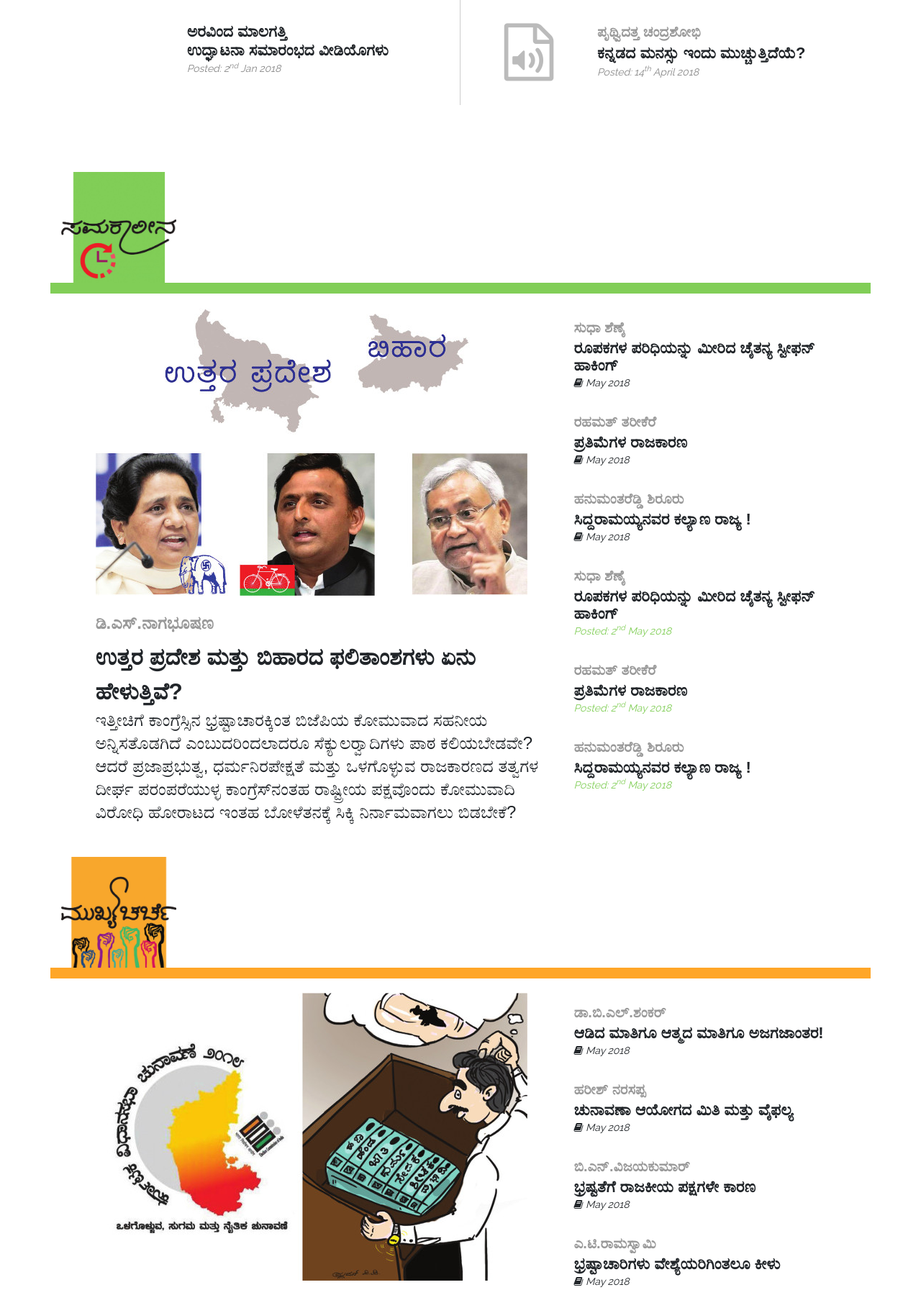
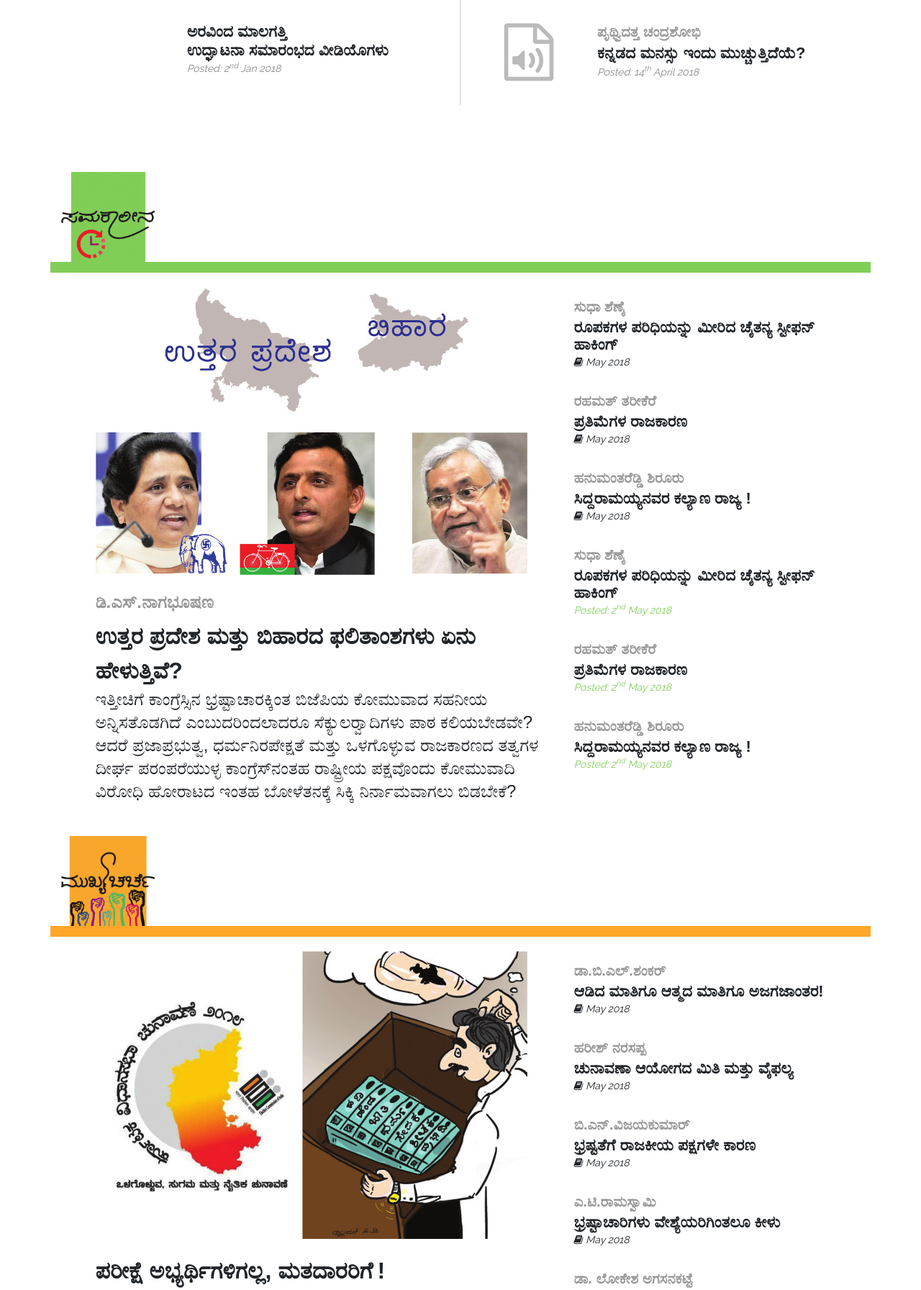
Before and after one commit to SrirangaDigital/samajamukhi, a PHP site: the page made by application/views/flat/1-ಮುಖಪುಟ/index.php in a window 1280 px wide. Shown: the part 1851-3644 px from the top of the page at 72% size. Run offline with PHP 8.4, Linux system fonts and the light colour scheme; the template is opened without the code that fills it, so the values that code supplies are empty; some libraries are stand-ins or nearby versions; grey boxes are pictures that could not be loaded.

Commit message:
Home page updates

```diff
--- a/application/views/flat/1-ಮುಖಪುಟ/index.php
+++ b/application/views/flat/1-ಮುಖಪುಟ/index.php
@@ -153,7 +153,7 @@
 <div class="container" id="samakalina">
 	<div class="row align-items-top justify-content-start samakalina kannada">
 		<div class="col-md-2">
-			<img class="img-fluid" src="<?=PUBLIC_URL?>images/samakalina.png" />
+			<img class="maxw-130 img-fluid" src="<?=PUBLIC_URL?>images/samakalina.png" />
 		</div>
 	</div>
 	<div class="row align-items-top justify-content-center article-list kannada">
@@ -212,7 +212,7 @@
 <div class="container" id="mukhyacharche">
 	<div class="row align-items-top justify-content-start mukhyacharche kannada">
 		<div class="col-md-2">
-			<img class="img-fluid" src="<?=PUBLIC_URL?>images/mukhyacharche.png" />
+			<img class="maxw-130 img-fluid" src="<?=PUBLIC_URL?>images/mukhyacharche.png" />
 		</div>
 	</div>
 	<div class="row align-items-top justify-content-center article-list kannada">
@@ -277,7 +277,7 @@
 <div class="container" id="jagadarivu">
 	<div class="row align-items-top justify-content-start jagadarivu kannada">
 		<div class="col-md-2">
-			<img class="img-fluid" src="<?=PUBLIC_URL?>images/jagadarivu.png" />
+			<img class="maxw-130 img-fluid" src="<?=PUBLIC_URL?>images/jagadarivu.png" />
 		</div>
 	</div>
 	<div class="row align-items-top justify-content-center article-list kannada">
@@ -331,7 +331,7 @@
 <div class="container" id="pustaka">
 	<div class="row align-items-top justify-content-start pustaka kannada">
 		<div class="col-md-2">
-			<img class="img-fluid" src="<?=PUBLIC_URL?>images/pustaka.png" />
+			<img class="maxw-130 img-fluid" src="<?=PUBLIC_URL?>images/pustaka.png" />
 		</div>
 	</div>
 	<div class="row align-items-top justify-content-center article-list kannada">
@@ -359,7 +359,7 @@
 <div class="container" id="samskriti">
 	<div class="row align-items-top justify-content-start samskriti kannada">
 		<div class="col-md-2">
-			<img class="img-fluid" src="<?=PUBLIC_URL?>images/samskriti.png" />
+			<img class="maxw-130 img-fluid" src="<?=PUBLIC_URL?>images/samskriti.png" />
 		</div>
 	</div>
 	<div class="row align-items-top justify-content-center article-list kannada">
--- a/application/views/flat/article-lists/jagadarivu.php
+++ b/application/views/flat/article-lists/jagadarivu.php
@@ -1,7 +1,7 @@
 <div class="col-md-3 article-list list">
 	<div class="row align-items-top justify-content-start jagadarivu kannada py-0">
 		<div class="col-md-6">
-			<img class="img-fluid" src="<?=PUBLIC_URL?>images/jagadarivu.png" />
+			<img class="maxw-130 img-fluid" src="<?=PUBLIC_URL?>images/jagadarivu.png" />
 		</div>
 	</div>
 	<div class="row">
--- a/application/views/flat/article-lists/mukhyacharche.php
+++ b/application/views/flat/article-lists/mukhyacharche.php
@@ -1,7 +1,7 @@
 <div class="col-md-3 article-list list">
 	<div class="row align-items-top justify-content-start mukhyacharche kannada py-0">
 		<div class="col-md-6">
-			<img class="img-fluid" src="<?=PUBLIC_URL?>images/mukhyacharche.png" />
+			<img class="maxw-130 img-fluid" src="<?=PUBLIC_URL?>images/mukhyacharche.png" />
 		</div>
 	</div>
 	<div class="row">
--- a/application/views/flat/article-lists/pustaka.php
+++ b/application/views/flat/article-lists/pustaka.php
@@ -1,7 +1,7 @@
 <div class="col-md-3 article-list list">
 	<div class="row align-items-top justify-content-start pustaka kannada py-0">
 		<div class="col-md-6">
-			<img class="img-fluid" src="<?=PUBLIC_URL?>images/pustaka.png" />
+			<img class="maxw-130 img-fluid" src="<?=PUBLIC_URL?>images/pustaka.png" />
 		</div>
 	</div>
 	<div class="row">
--- a/application/views/flat/article-lists/samakalina.php
+++ b/application/views/flat/article-lists/samakalina.php
@@ -1,7 +1,7 @@
 <div class="col-md-3 article-list list">
 	<div class="row align-items-top justify-content-start samakalina kannada py-0">
 		<div class="col-md-6">
-			<img class="img-fluid" src="<?=PUBLIC_URL?>images/samakalina.png" />
+			<img class="maxw-130 img-fluid" src="<?=PUBLIC_URL?>images/samakalina.png" />
 		</div>
 	</div>
 	<div class="row">
--- a/application/views/flat/article-lists/samskriti.php
+++ b/application/views/flat/article-lists/samskriti.php
@@ -1,7 +1,7 @@
 <div class="col-md-3 article-list list">
 	<div class="row align-items-top justify-content-start samskriti kannada py-0">
 		<div class="col-md-6">
-			<img class="img-fluid" src="<?=PUBLIC_URL?>images/samskriti.png" />
+			<img class="maxw-130 img-fluid" src="<?=PUBLIC_URL?>images/samskriti.png" />
 		</div>
 	</div>
 	<div class="row">
--- a/application/views/header.php
+++ b/application/views/header.php
@@ -26,12 +26,12 @@
     <link rel="stylesheet" href="https://maxcdn.bootstrapcdn.com/font-awesome/4.7.0/css/font-awesome.min.css">
     <link rel="stylesheet" href="https://maxcdn.bootstrapcdn.com/bootstrap/4.0.0-beta.2/css/bootstrap.min.css" integrity="sha384-PsH8R72JQ3SOdhVi3uxftmaW6Vc51MKb0q5P2rRUpPvrszuE4W1povHYgTpBfshb" crossorigin="anonymous">
     <link rel="stylesheet" href="https://ajax.googleapis.com/ajax/libs/jqueryui/1.11.4/themes/smoothness/jquery-ui.css">
-    <link rel="stylesheet" href="<?=PUBLIC_URL?>css/viewer.css?v=1.0">
-    <link rel="stylesheet" href="<?=PUBLIC_URL?>css/fonts.css?v=1.0">
-    <link rel="stylesheet" href="<?=PUBLIC_URL?>css/navbar.css?v=1.0">
-    <link rel="stylesheet" href="<?=PUBLIC_URL?>css/homepage.css?v=1.3">
-    <link rel="stylesheet" href="<?=PUBLIC_URL?>css/profile.css?v=1.0">
-    <link rel="stylesheet" href="<?=PUBLIC_URL?>css/general.css?v=1.1">
+    <link rel="stylesheet" href="<?=PUBLIC_URL?>css/viewer.css?v=2.0">
+    <link rel="stylesheet" href="<?=PUBLIC_URL?>css/fonts.css?v=2.0">
+    <link rel="stylesheet" href="<?=PUBLIC_URL?>css/navbar.css?v=2.0">
+    <link rel="stylesheet" href="<?=PUBLIC_URL?>css/homepage.css?v=2.0">
+    <link rel="stylesheet" href="<?=PUBLIC_URL?>css/profile.css?v=2.0">
+    <link rel="stylesheet" href="<?=PUBLIC_URL?>css/general.css?v=2.0">
 
     <!-- Fonts
     –––––––––––––––––––––––––––––––––––––––––––––––––– -->
--- a/public/css/general.css
+++ b/public/css/general.css
@@ -44,8 +44,8 @@ a:hover{
 .light{
   font-weight: 200 !important;
 }
-.maxw-300{
-  max-width: 300px;
+.maxw-130{
+  max-width: 130px;
 }
 .maxw-300{
   max-width: 300px;
--- a/public/css/navbar.css
+++ b/public/css/navbar.css
@@ -144,6 +144,7 @@ li.navSeparator{
 	color: #000;
 	font-size: 22px;
 	font-weight: bold;
+	padding-top: 61px;
 }
 .sec-nav .pill{
 	padding: 5px 10px;
```
Also changed, not shown: application/views/flat/4-ಸಂಚಿಕೆಗಳು/index.php (added).
